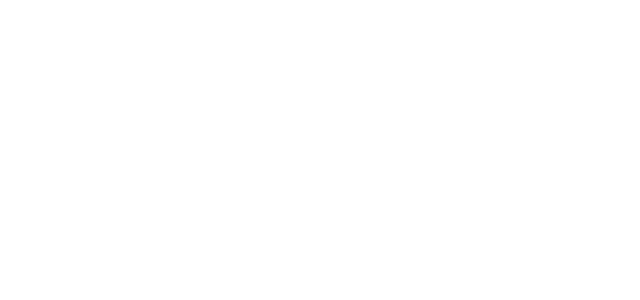
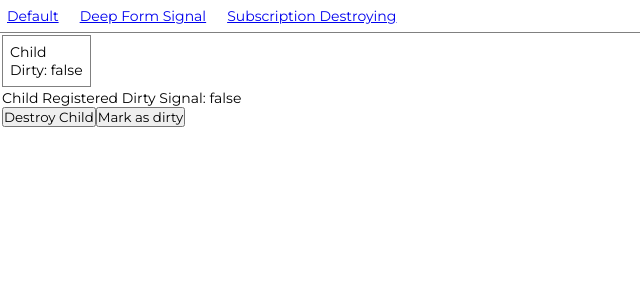
Before and after one commit to Devin-Harris/ngx-form-signal, an Angular app: page /form-subscription-destroying in a window 1280 px wide. Before the commit this address led to /. Shown: the top 300 px of the page, without its empty margins (0-640 px from the left). Built offline with nearby package versions, Linux system fonts and the light colour scheme.

Commit message:
renaming and better illustration of destroy subscription and signal behavior

```diff
--- a/projects/test-app/src/app/app.component.html
+++ b/projects/test-app/src/app/app.component.html
@@ -1 +1,11 @@
-<router-outlet></router-outlet>
+<div class="nav">
+   <a [routerLink]="['/']"> Default </a>
+   <a [routerLink]="['/deep-form-signal']"> Deep Form Signal </a>
+   <a [routerLink]="['/form-subscription-destroying']">
+      Subscription Destroying
+   </a>
+</div>
+
+<div class="route">
+   <router-outlet></router-outlet>
+</div>
--- a/projects/test-app/src/app/app.component.scss
+++ b/projects/test-app/src/app/app.component.scss
@@ -1,3 +1,19 @@
 :host {
+   display: flex;
+   flex-direction: column;
    height: 100%;
+   .nav {
+      display: flex;
+      justify-content: flex-start;
+      align-items: center;
+      gap: 0.5em;
+      border-bottom: 1px solid gray;
+      a {
+         padding: 0.5em;
+         display: block;
+      }
+   }
+   .route {
+      flex: 1;
+   }
 }
--- a/projects/test-app/src/app/app.component.ts
+++ b/projects/test-app/src/app/app.component.ts
@@ -1,10 +1,10 @@
 import { Component } from '@angular/core';
-import { RouterOutlet } from '@angular/router';
+import { RouterLink, RouterOutlet } from '@angular/router';
 
 @Component({
    selector: 'app-root',
    standalone: true,
-   imports: [RouterOutlet],
+   imports: [RouterOutlet, RouterLink],
    templateUrl: './app.component.html',
    styleUrl: './app.component.scss',
 })
--- a/projects/test-app/src/app/app.routes.ts
+++ b/projects/test-app/src/app/app.routes.ts
@@ -18,4 +18,14 @@
                DeepFormSignalExampleComponent
          ),
    },
+   {
+      path: 'form-subscription-destroying',
+      loadComponent: () =>
+         import(
+            './form-subscription-destroying-example/form-subscription-destroying-example.component'
+         ).then(
+            ({ FormSubscriptionDestroyingExampleComponent }) =>
+               FormSubscriptionDestroyingExampleComponent
+         ),
+   },
 ];
--- a/projects/test-app/src/app/deep-form-signal-example/deep-form-signal-child.component.ts
+++ /dev/null
@@ -1,31 +0,0 @@
-import { Component, effect, input, output } from '@angular/core';
-import { FormControl, FormGroup } from '@angular/forms';
-import { Subscription } from 'rxjs';
-import { formSignal } from '../../../../ngx-form-signal/src/lib/form-signal';
-
-@Component({
-   selector: 'deep-form-signal-child',
-   standalone: true,
-   imports: [],
-   template: `
-      <p>Child</p>
-      <span>Dirty: {{ formSignal.dirty() }}</span>
-   `,
-})
-export class DeepFormSignalChildComponent {
-   readonly form = input<FormGroup<{
-      name: FormControl<string | null>;
-      email: FormControl<string | null>;
-      message: FormControl<string | null>;
-   }> | null>(null);
-
-   readonly formSignal = formSignal(this.form);
-
-   readonly registerDirtySubscription = output<Subscription | null>();
-
-   readonly dirtySubscriptionChange = effect(() => {
-      this.registerDirtySubscription.emit(
-         this.formSignal.subscriptions.dirtyChangeSubscription()
-      );
-   });
-}
--- a/projects/test-app/src/app/deep-form-signal-example/deep-form-signal-example.component.html
+++ b/projects/test-app/src/app/deep-form-signal-example/deep-form-signal-example.component.html
@@ -1,12 +1 @@
-<!-- Notice how when the child is destroyed, the internal subscriptions to the form valuechanges, statuschanges, pristine changes etc... are automatically unsubscribed -->
-@if (render()) {
-   <deep-form-signal-child
-      [form]="form"
-      (registerDirtySubscription)="onRegisterDirtySubscription($event)"
-   ></deep-form-signal-child>
-}
-<br />
-<button (click)="toggle()">{{ render() ? 'Destroy' : 'Build' }} Child</button>
-<button (click)="form.dirty ? form.markAsPristine() : form.markAsDirty()">
-   {{ form.dirty ? 'Mark as pristine' : 'Mark as dirty' }}
-</button>
+in progress...
--- a/projects/test-app/src/app/deep-form-signal-example/deep-form-signal-example.component.ts
+++ b/projects/test-app/src/app/deep-form-signal-example/deep-form-signal-example.component.ts
@@ -1,12 +1,9 @@
-import { ChangeDetectorRef, Component, inject, signal } from '@angular/core';
+import { Component } from '@angular/core';
 import { FormControl, FormGroup, Validators } from '@angular/forms';
-import { Subscription } from 'rxjs';
-import { DeepFormSignalChildComponent } from './deep-form-signal-child.component';
 
 @Component({
    selector: 'deep-form-signal-example',
    standalone: true,
-   imports: [DeepFormSignalChildComponent],
    templateUrl: './deep-form-signal-example.component.html',
    styleUrl: './deep-form-signal-example.component.scss',
 })
@@ -18,27 +15,4 @@
       }),
       message: new FormControl('Hello world!'),
    });
-
-   readonly render = signal(true);
-
-   private dirtySubscription: Subscription | null = null;
-
-   private readonly cd = inject(ChangeDetectorRef);
-
-   onRegisterDirtySubscription(dirtySubscription: Subscription | null) {
-      this.dirtySubscription = dirtySubscription;
-      this.cd.detectChanges();
-   }
-
-   toggle() {
-      const shouldDestroy = this.render();
-      const preClosed = this.dirtySubscription?.closed;
-      this.render.update((r) => !r);
-      this.cd.detectChanges();
-      const postClosed = this.dirtySubscription?.closed;
-
-      if (shouldDestroy) {
-         console.log('preClosed: ', preClosed, 'postClosed: ', postClosed);
-      }
-   }
 }
--- a/projects/test-app/src/app/default-example/default-example.component.scss
+++ b/projects/test-app/src/app/default-example/default-example.component.scss
@@ -1,12 +1,14 @@
 :host {
+   display: block;
    height: 100%;
+   background-color: gray;
+   padding: 2px;
 }
 .content {
    display: flex;
    flex-direction: column;
    justify-content: flex-start;
    align-items: flex-start;
-   background-color: gray;
    height: 100%;
    gap: 0.25em;
    .overall-info {
--- /dev/null
+++ b/projects/test-app/src/app/form-subscription-destroying-example/form-subscription-destroying-child.component.ts
@@ -0,0 +1,43 @@
+import { Component, effect, input, output, Signal } from '@angular/core';
+import { FormControl, FormGroup } from '@angular/forms';
+import { Subscription } from 'rxjs';
+import { formSignal } from '../../../../ngx-form-signal/src/lib/form-signal';
+
+@Component({
+   selector: 'form-subscription-destroying-child',
+   standalone: true,
+   imports: [],
+   template: `
+      <p>Child</p>
+      <span>Dirty: {{ formSignal.dirty() }}</span>
+   `,
+   styles: `
+      :host {
+         display: block;
+         border: 1px solid gray;
+         padding: .5em;
+         width: max-content;
+      }
+   `,
+})
+export class FormSubscriptionDestroyingChildComponent {
+   readonly form = input<FormGroup<{
+      name: FormControl<string | null>;
+      email: FormControl<string | null>;
+      message: FormControl<string | null>;
+   }> | null>(null);
+
+   readonly formSignal = formSignal(this.form);
+
+   readonly registerDirtyInfo = output<{
+      subscription: Subscription | null;
+      dirtySignal: Signal<boolean | null>;
+   }>();
+
+   readonly dirtySubscriptionChange = effect(() => {
+      this.registerDirtyInfo.emit({
+         subscription: this.formSignal.subscriptions.dirtyChangeSubscription(),
+         dirtySignal: this.formSignal.dirty,
+      });
+   });
+}
--- /dev/null
+++ b/projects/test-app/src/app/form-subscription-destroying-example/form-subscription-destroying-example.component.html
@@ -0,0 +1,18 @@
+<!-- Notice how when the child is destroyed, the internal subscriptions to the form valuechanges, statuschanges, pristine changes etc... are automatically unsubscribed -->
+@if (render()) {
+   <form-subscription-destroying-child
+      [form]="form"
+      (registerDirtyInfo)="onRegisterDirtyInfo($event)"
+   ></form-subscription-destroying-child>
+}
+
+<!-- Notice how once the child is destroyed, the internal signal that was initialized in the component not longer updates with the forms dirty state changes -->
+<p>
+   Child Registered Dirty Signal:
+   <span> {{ childDirtySignal ? childDirtySignal() : 'unknown' }} </span>
+</p>
+
+<button (click)="toggle()">{{ render() ? 'Destroy' : 'Build' }} Child</button>
+<button (click)="form.dirty ? form.markAsPristine() : form.markAsDirty()">
+   {{ form.dirty ? 'Mark as pristine' : 'Mark as dirty' }}
+</button>
--- /dev/null
+++ b/projects/test-app/src/app/form-subscription-destroying-example/form-subscription-destroying-example.component.scss
@@ -0,0 +1,8 @@
+:host {
+   display: block;
+   height: 100%;
+   padding: 2px;
+   form-subscription-destroying-child {
+      margin-bottom: 2px;
+   }
+}
--- /dev/null
+++ b/projects/test-app/src/app/form-subscription-destroying-example/form-subscription-destroying-example.component.ts
@@ -0,0 +1,41 @@
+import { Component, Signal, signal } from '@angular/core';
+import { FormControl, FormGroup, Validators } from '@angular/forms';
+import { Subscription } from 'rxjs';
+import { FormSubscriptionDestroyingChildComponent } from './form-subscription-destroying-child.component';
+
+@Component({
+   selector: 'form-subscription-destroying-example',
+   standalone: true,
+   imports: [FormSubscriptionDestroyingChildComponent],
+   templateUrl: './form-subscription-destroying-example.component.html',
+   styleUrl: './form-subscription-destroying-example.component.scss',
+})
+export class FormSubscriptionDestroyingExampleComponent {
+   readonly form = new FormGroup({
+      name: new FormControl('Joe Smith', { validators: Validators.required }),
+      email: new FormControl('js@someemail.com', {
+         validators: [Validators.required, Validators.email],
+      }),
+      message: new FormControl('Hello world!'),
+   });
+
+   readonly render = signal(true);
+
+   childDirtySignal: Signal<boolean | null> | null = null;
+
+   onRegisterDirtyInfo(event: {
+      subscription: Subscription | null;
+      dirtySignal: Signal<boolean | null>;
+   }) {
+      this.childDirtySignal = event.dirtySignal;
+      if (event.subscription) {
+         event.subscription.add(() => {
+            console.log('dirty subscription closing');
+         });
+      }
+   }
+
+   toggle() {
+      this.render.update((r) => !r);
+   }
+}
```
